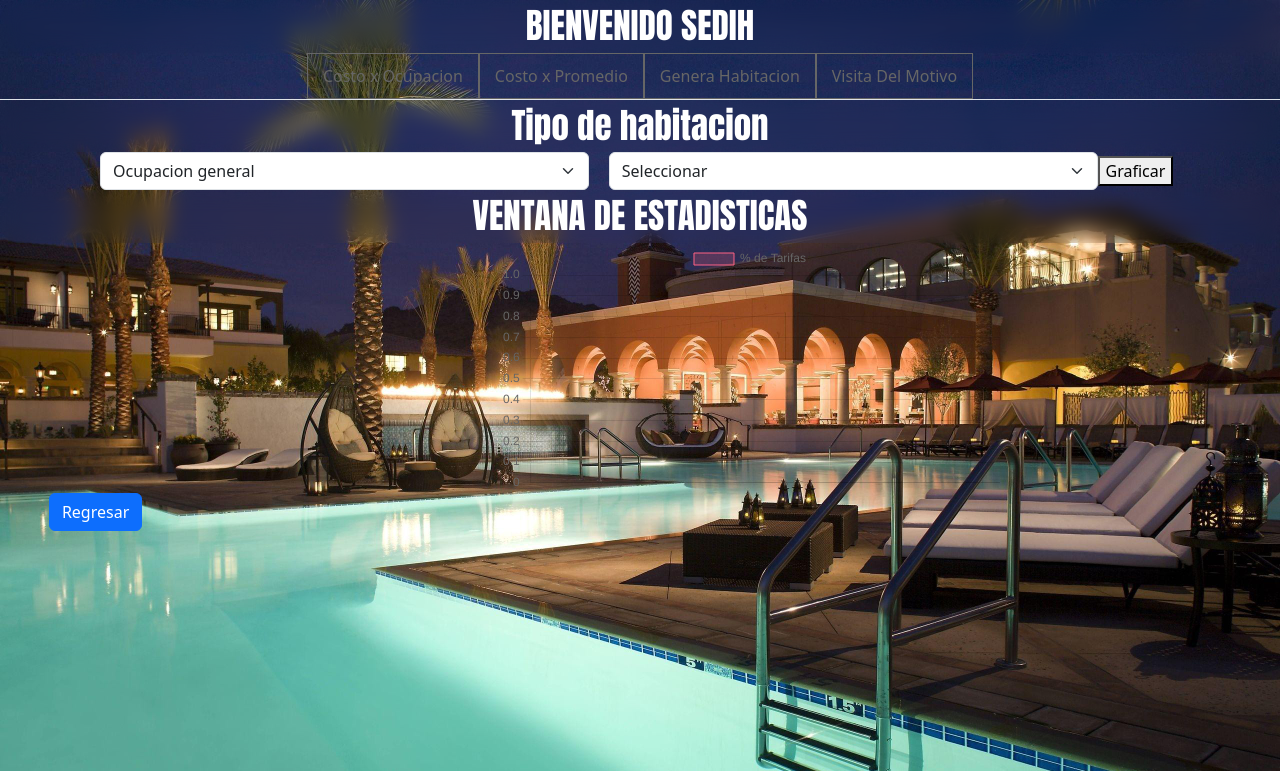
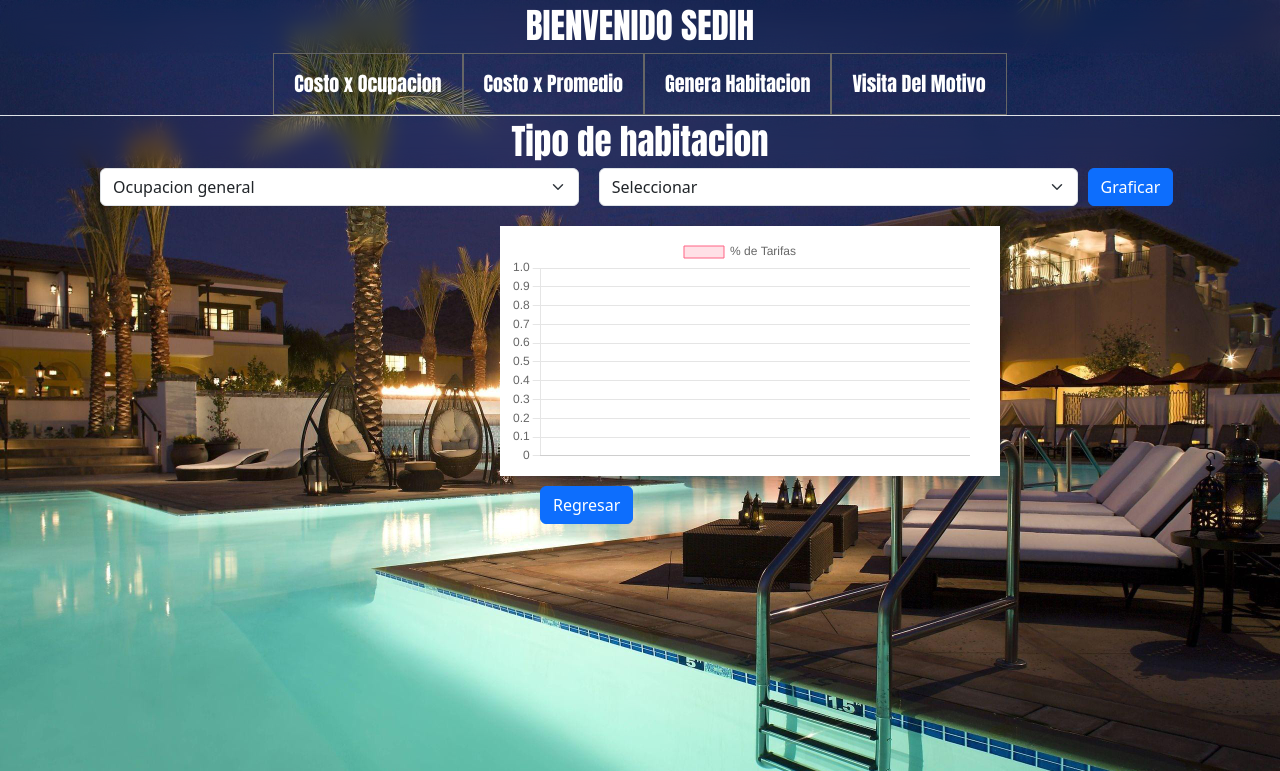
Before and after one commit to EsGaCristo/SEDIH, a PHP site: page /graficacion/graficasGeneraHabitacion.php in a window 1280 px wide. Shown: the top 771 px of the page. Run offline with PHP 8.4, Linux system fonts and the light colour scheme; data that the repository does not hold is empty.

Commit message:
ReDiseñoDeInterfacesGraficas
Se modifico el color de fondo de la grafica, botones, margenes entre otro tipo de cosas

```diff
--- a/graficacion/graficasGeneraHabitacion.php
+++ b/graficacion/graficasGeneraHabitacion.php
@@ -34,9 +34,10 @@ if (isset($_POST["fechaConsulta"])) {
     <meta charset="UTF-8">
     <meta name="viewport" content="width=device-width, initial-scale=1.0">
     <title>ESTADISTICAS</title>
-    <link href="https://cdn.jsdelivr.net/npm/bootstrap@5.3.0-alpha3/dist/css/bootstrap.min.css" rel="stylesheet"
-        integrity="sha384-KK94CHFLLe+nY2dmCWGMq91rCGa5gtU4mk92HdvYe+M/SXH301p5ILy+dN9+nJOZ" crossorigin="anonymous">
+
+    <link href="https://cdn.jsdelivr.net/npm/bootstrap@5.3.0-alpha3/dist/css/bootstrap.min.css" rel="stylesheet" integrity="sha384-KK94CHFLLe+nY2dmCWGMq91rCGa5gtU4mk92HdvYe+M/SXH301p5ILy+dN9+nJOZ" crossorigin="anonymous">
     <link rel="stylesheet" href="index.css">
+
     <style>
         /* Estilos para la navegación con tabs */
         .nav-tabs {
@@ -45,20 +46,23 @@ if (isset($_POST["fechaConsulta"])) {
         padding: 0;
         display: flex;
         justify-content: center;
+        font-family:Impact, Haettenschweiler, 'Arial Narrow Bold', sans-serif;
+        font-size: 20px;
+        color: white;
         }
         .nav-tabs li {
         display: inline-block;
         }
         .nav-tabs li a {
         display: block;
-        padding: 10px 15px;
+        padding: 15px 20px;
         text-decoration: none;
-        color: #666;
+        color: white;
         border: 1px solid #666;
         }
         .nav-tabs li.active a {
-        background-color: #666;
-        color: #fff;
+        background-color: white;
+        color: white;
         }
   </style>
 
@@ -95,18 +99,12 @@ if (isset($_POST["fechaConsulta"])) {
                     <option value="<?php echo $row['fecha']; ?>"><?php echo $row['fecha']; ?></option>
                 <?php endwhile; ?>
             </select>
-            <button type="submit" id="guardar-btn">Graficar</button>
+            <button type="submit" id="guardar-btn" style="margin-left: 10px;" class="btn btn-primary">Graficar</button>
         </form>
-    </div>
-    <div
-        style=" background: transparent; border-radius: 20px;  backdrop-filter: blur(10px); text-align: center; color: white; font-family: Impact, Haettenschweiler, 'Arial Narrow Bold', sans-serif; font-size: 35px;">
-        VENTANA DE ESTADISTICAS
     </div>
 
 
-
-
-    <div style="width: 500px; height: 250px; display: flex; margin-left: 500px;">
+    <div style="width: 500px; height: 250px; display: flex; margin-left: 500px; background-color: white; padding: 10px; margin-top: 20px;">
         <canvas id="chart1"></canvas>
     </div>
 
@@ -150,8 +148,9 @@ if (isset($_POST["fechaConsulta"])) {
 
 </script>
 
-    <form class="col-md-11" action="../Gerente.php?hotelid=<?php echo $id ?>" method="POST" style="display: flex; justify-content: center; align-items: center;">
-        <div class="col-md-11" >
+
+    <form class="col-md-11" action="../Gerente.php?hotelid=<?php echo $id ?>" method="POST" style="display: flex; justify-content: center; align-items: center; margin-top: 10px;">
+        <div class="col-13" >
             <button type="submit" class="btn btn-primary" value="Salir" name="accion2" >
                 Regresar
             </button>
@@ -160,6 +159,7 @@ if (isset($_POST["fechaConsulta"])) {
 
 
 
+
 </body>
 
 </html>
```
Also changed, not shown: Estadisticas.php (+12 -7 lines), graficacion/graficasCostoOcupacionCategoria.php (+12 -8 lines), graficacion/graficasCostoPromedio.php (+13 -9 lines), graficacion/graficasMotivoVisita.php (+10 -7 lines), src/assets/Fondo9.jpg (added). Lines whose indentation alone changed are shown as unchanged.
